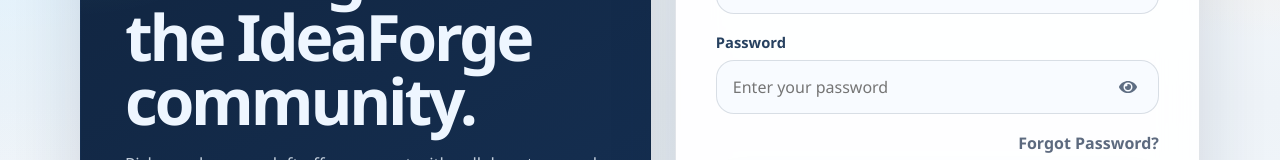
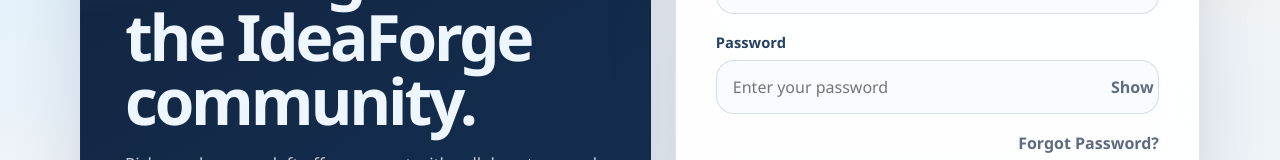
Before and after one commit to kritagya025/React_Project, a React (Vite) app in the folder my-react-app/: page /login in a window 1280 px wide. Shown: the part 350-510 px from the top of the page. Built offline with nearby package versions, Linux system fonts and the light colour scheme.

Commit message:
fix: correct import paths for About and Login components to match file naming conventions

```diff
--- a/my-react-app/src/App.jsx
+++ b/my-react-app/src/App.jsx
@@ -1,6 +1,6 @@
 import React from 'react';
 import './App.css';
-import About from './pages/About';
+import About from './pages/about';
 import Home from './pages/Home';
 import Contact from './pages/Contact';
 import Login from './pages/Login';
--- a/my-react-app/src/pages/Login.jsx
+++ b/my-react-app/src/pages/Login.jsx
@@ -1,6 +1,5 @@
 import React, { useState } from "react";
 import { Link } from "react-router-dom";
-import { FaEye, FaEyeSlash } from "react-icons/fa";
 import "../Styles/Login.css";
 
 function Login() {
@@ -59,7 +58,7 @@
                   onClick={() => setShowPassword((current) => !current)}
                   aria-label={showPassword ? "Hide password" : "Show password"}
                 >
-                  {showPassword ? <FaEyeSlash size={18} /> : <FaEye size={18} />}
+                  {showPassword ? "Hide" : "Show"}
                 </button>
               </div>
             </label>
--- a/my-react-app/src/pages/about.jsx
+++ b/my-react-app/src/pages/about.jsx
@@ -1,5 +1,5 @@
 import React from "react";
-import "../Styles/About.css";
+import "../Styles/about.css";
 
 function About() {
   return (
```
